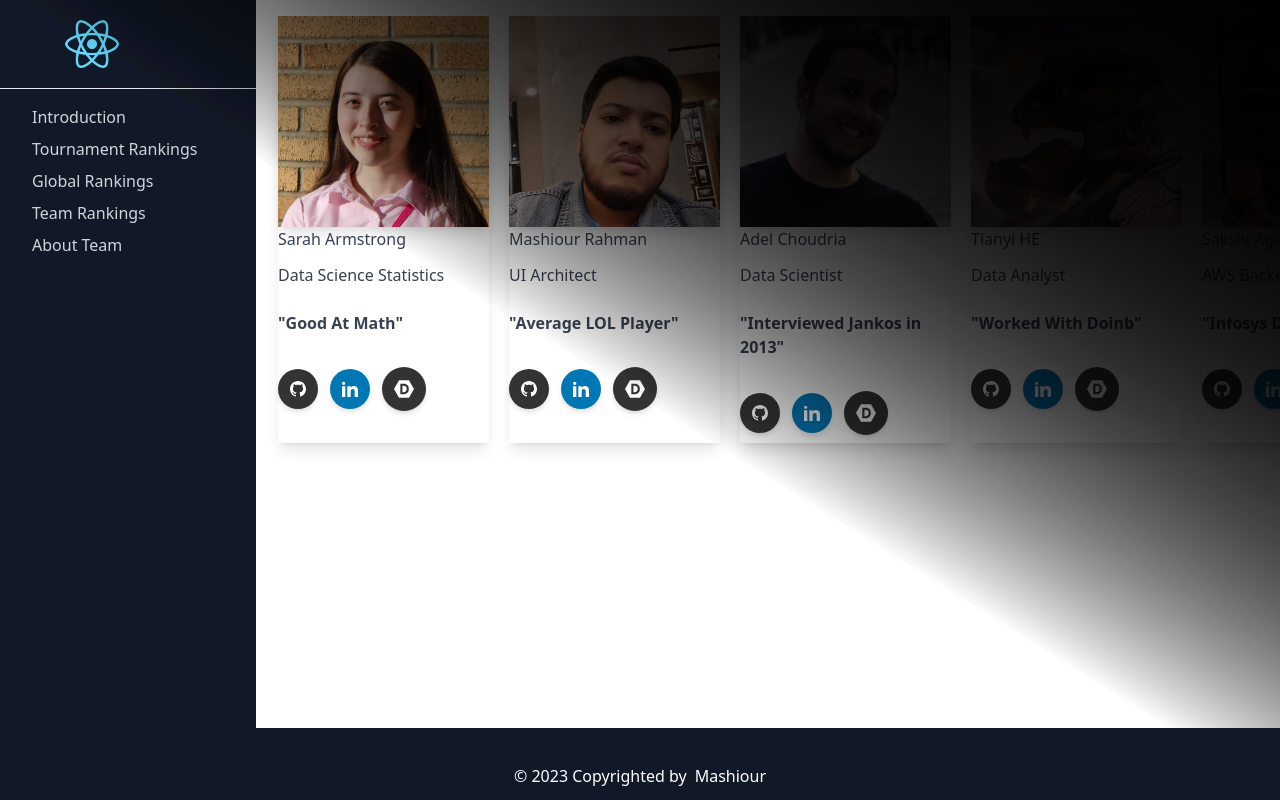
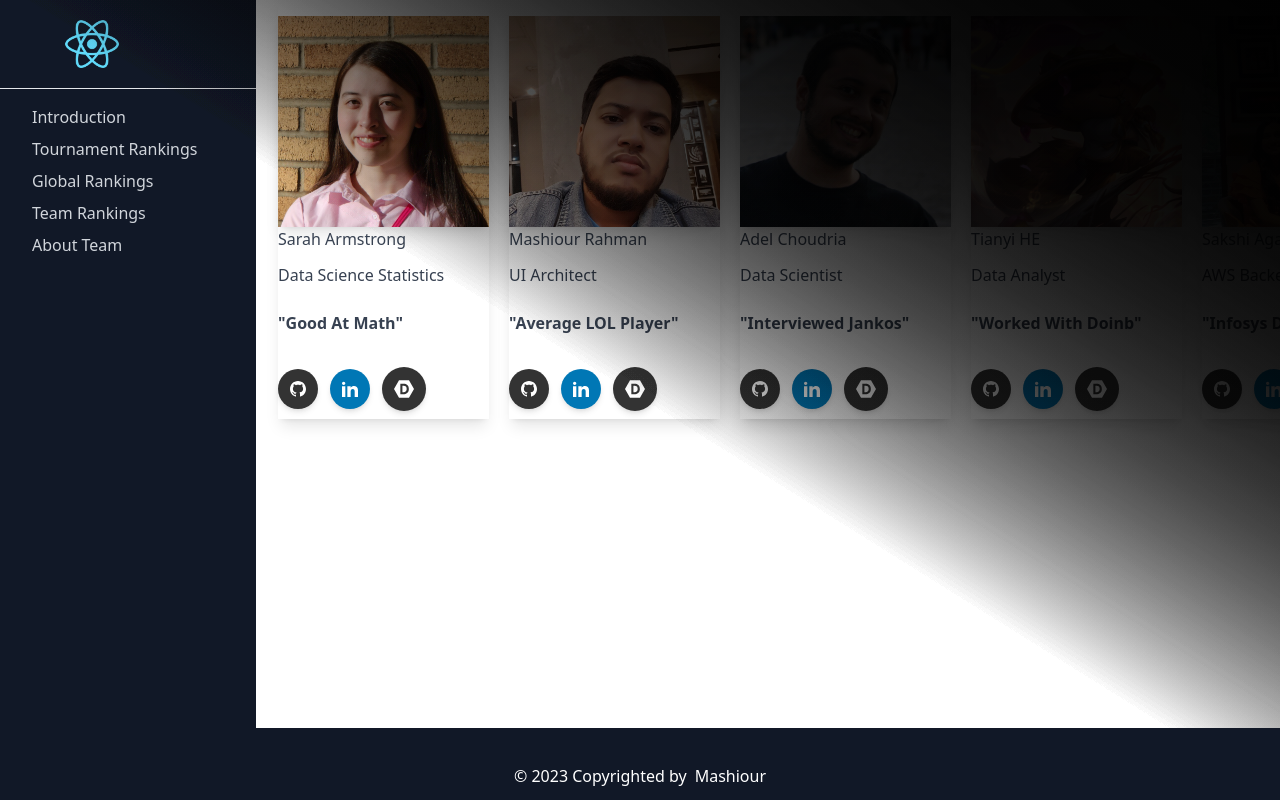
Before and after one commit to mashiourcse/LOL_aws_frontend, a React (Create React App) app: page /about in a window 1280 px wide. Shown: the top 800 px of the page. Built offline with nearby package versions, Linux system fonts and the light colour scheme.

Commit message:
final again

```diff
--- a/src/components/about/data.js
+++ b/src/components/about/data.js
@@ -50,7 +50,7 @@ export const profileData = [
         name: 'Adel Choudria',
         role: `Data Scientist`,
         pic: adel,
-        education: '"Interviewed Jankos in 2013"',
+        education: '"Interviewed Jankos"',
         github: '',
         linkdin: 'https://www.linkedin.com/in/adel-chouadria/',
         devpost: 'https://devpost.com/adelchouadria'
```
